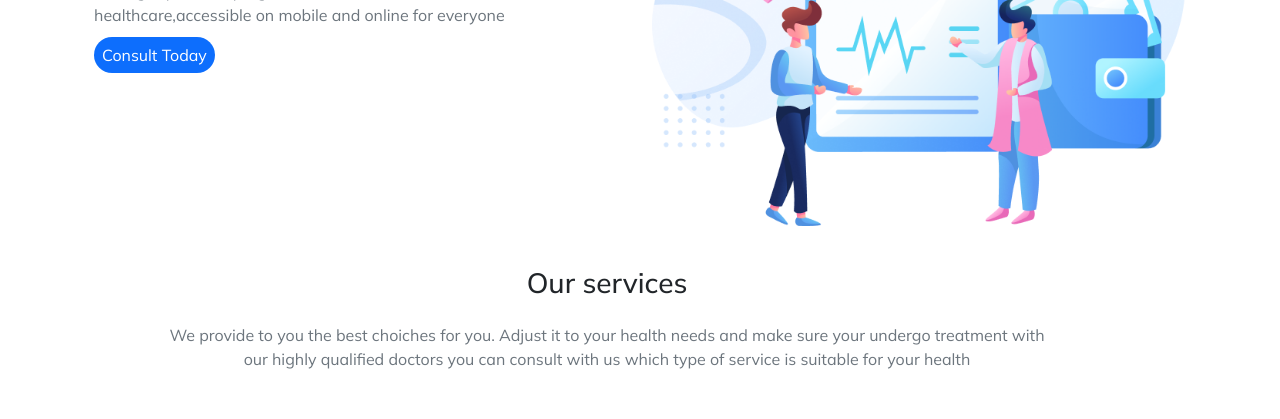
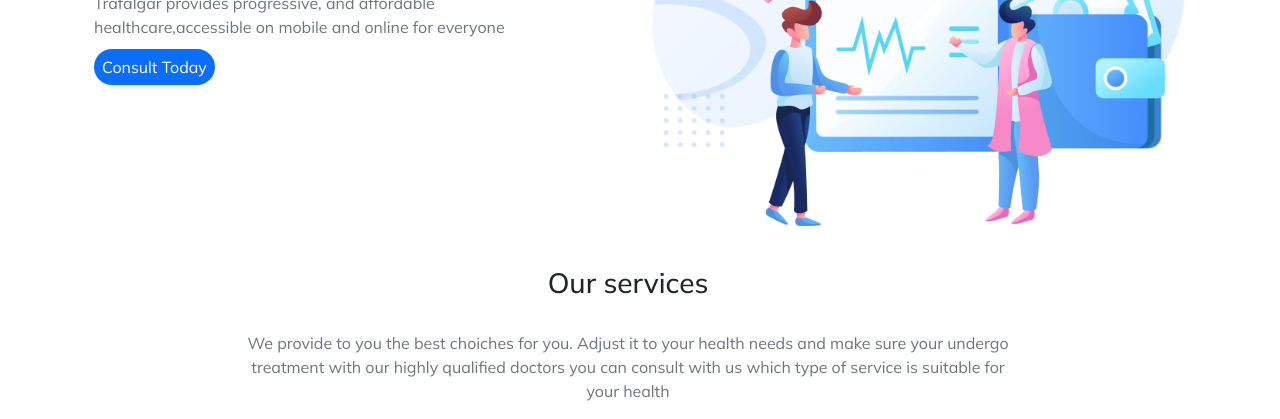
Before and after one commit to jannatnury/trafalgar, a plain HTML site: page index.html in a window 1280 px wide. Shown: the part 388-807 px from the top of the page. Drawn offline with nearby package versions, Linux system fonts and the light colour scheme.

Commit message:
services added

```diff
--- a/index.html
+++ b/index.html
@@ -20,6 +20,7 @@
 </head>
 
 <body>
+    <!-- Header starts here  -->
     <header class="container mt-5 ">
         <nav class="navbar navbar-expand-lg navbar-light ">
             <div class="container-fluid justify-content-between">
@@ -52,33 +53,39 @@
                 </div>
             </div>
         </nav>
+        <!-- Hero section here  -->
         <section class="container pb-3">
             <div class="row justify-content-between align-items-center ">
-                <div class="col-lg-5">
+                <div class="col-lg-6 mt-5 order-lg-2 my-4">
+                    <img class="img-fluid" src="images/image/trafalgar-header.png" alt="Trafalgar image">
+                </div>
+                <div class="col-lg-5 order-lg-1 my-4">
                     <h1 class="text-capitalize fw-bolder">Virtual healthcare for you</h1>
                     <p class="text-secondary">Trafalgar provides progressive, and affordable healthcare,accessible on
                         mobile and online for
                         everyone</p>
                     <a class="bg-primary rounded-pill text-white text-decoration-none p-2" href="#">Consult Today</a>
                 </div>
-                <div class="col-lg-6 mt-5">
-                    <img class="img-fluid" src="images/image/trafalgar-header.png" alt="Trafalgar image">
-                </div>
+
             </div>
         </section>
+        <!-- Hero cection ends here  -->
     </header>
+    <!-- Header ends here  -->
     <main>
         <section class="container">
-            <div class="row col-lg-10 ms-5 ps-4 pt-4 text-center">
-                <h3 class="text-bold pb-3">Our services</h3>
-                <p class="text-secondary">We provide to you the best choiches for you. Adjust it to your health needs
-                    and make sure your undergo treatment with our highly qualified doctors you can consult with us which
-                    type of service is suitable for your health</p>
+            <div class="row col-12 text-center ">
+                <div>
+                    <h3 class="text-bolder pb-4">Our services</h3>
+                    <p class="w-75 text-secondary container">We provide to you the best choiches for you. Adjust it to your health needs and make sure your undergo treatment with our highly qualified doctors you can consult with us which type of service is suitable for your health</p>
+                </div>
+
+            </div>
+            <div class="row">
+
             </div>
         </section>
     </main>
-
-
     <!-- JS Link Here  -->
     <script src="https://cdn.jsdelivr.net/npm/bootstrap@5.1.3/dist/js/bootstrap.bundle.min.js"
         integrity="sha384-ka7Sk0Gln4gmtz2MlQnikT1wXgYsOg+OMhuP+IlRH9sENBO0LRn5q+8nbTov4+1p"
```
